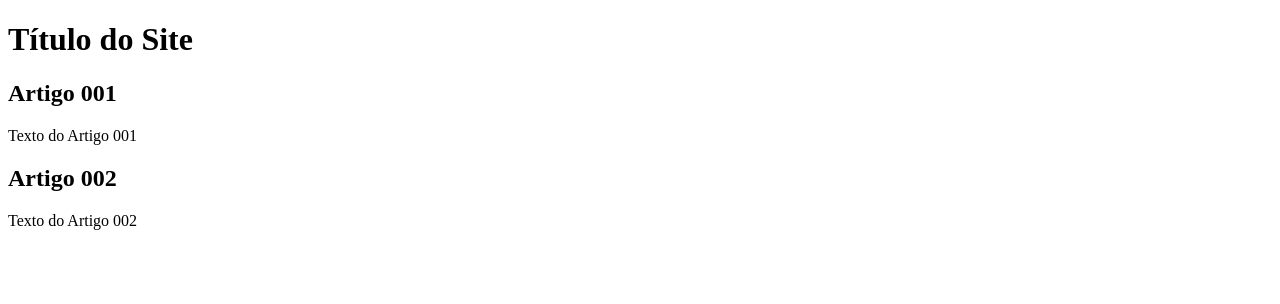
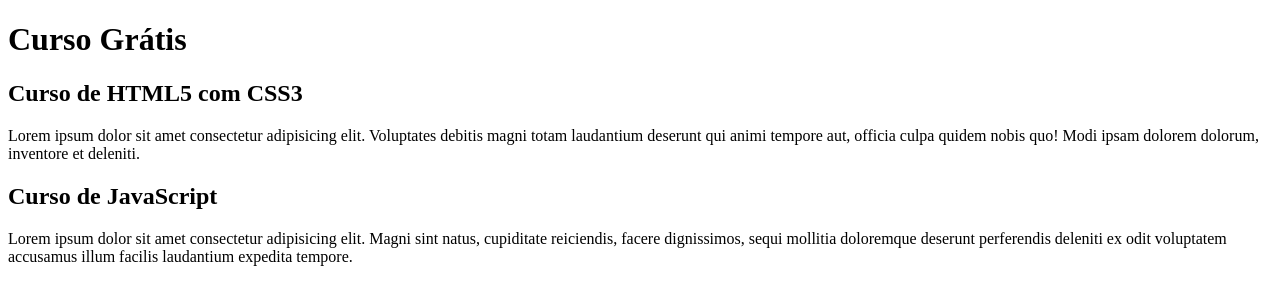
Before and after one commit to GlauberCardoso/projeto-site, a plain HTML site: page index.html in a window 1280 px wide. Drawn offline with Linux system fonts and the light colour scheme.

Commit message:
comecei a escrever o conteúdo.

```diff
--- a/index.html
+++ b/index.html
@@ -9,15 +9,15 @@
 <body>
    <main>
        <header>
-           <h1>Título do Site</h1>
+           <h1>Curso Grátis</h1>
        </header>
        <article>
-           <h2>Artigo 001</h2>
-           <p>Texto do Artigo 001</p>
+           <h2>Curso de HTML5 com CSS3</h2>
+           <p>Lorem ipsum dolor sit amet consectetur adipisicing elit. Voluptates debitis magni totam laudantium deserunt qui animi tempore aut, officia culpa quidem nobis quo! Modi ipsam dolorem dolorum, inventore et deleniti.</p>
        </article>
        <article>
-           <h2>Artigo 002</h2>
-           <p>Texto do Artigo 002</p>
+           <h2>Curso de JavaScript</h2>
+           <p>Lorem ipsum dolor sit amet consectetur adipisicing elit. Magni sint natus, cupiditate reiciendis, facere dignissimos, sequi mollitia doloremque deserunt perferendis deleniti ex odit voluptatem accusamus illum facilis laudantium expedita tempore.</p>
        </article>
    </main>
 </body>
```
